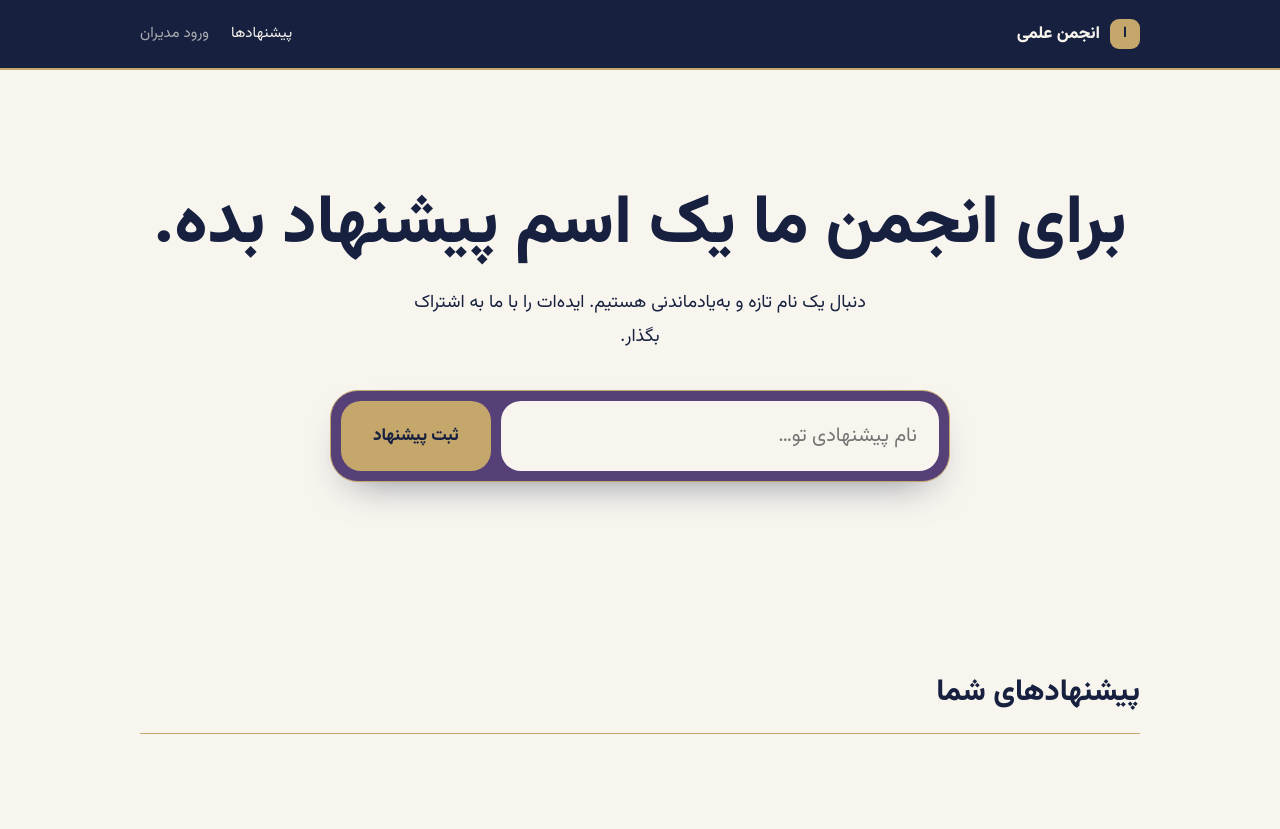
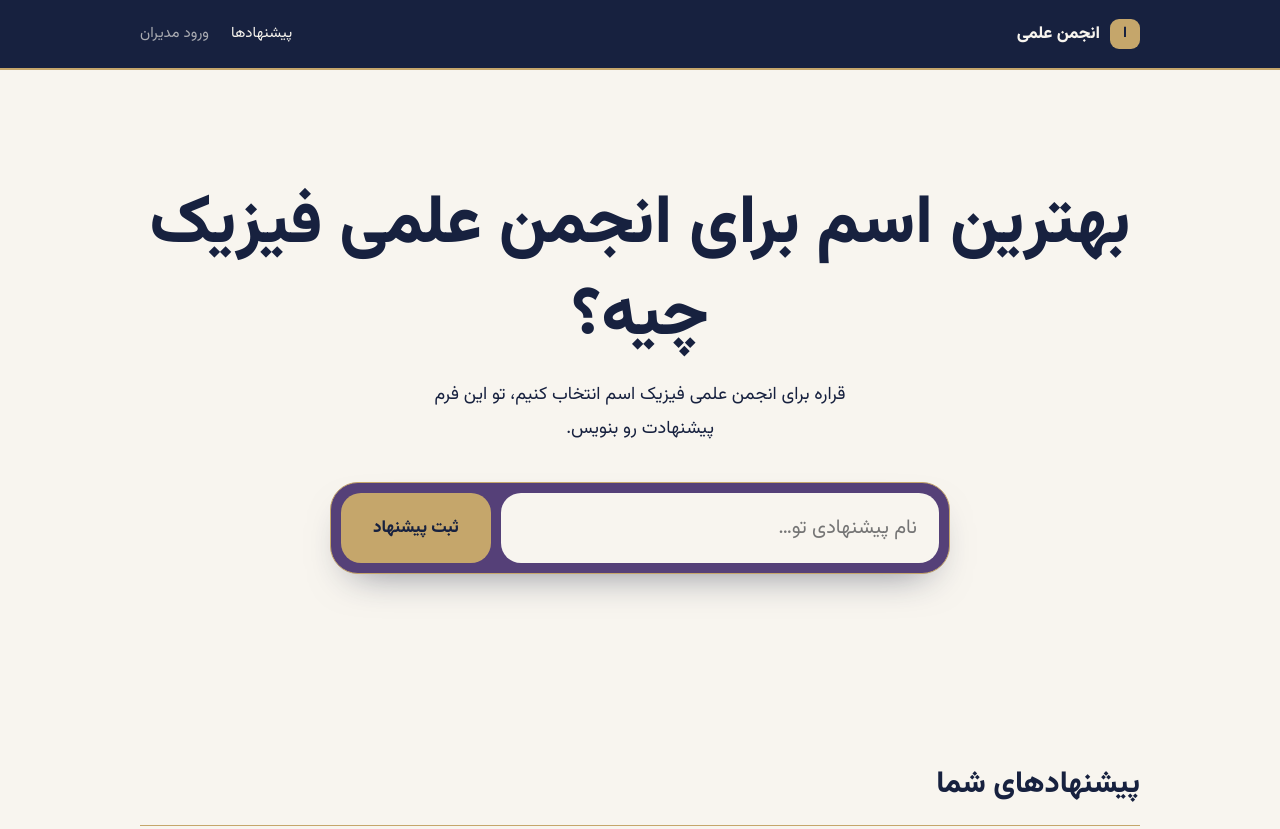
Before and after one commit to parnianasgari2007-hash/scientific-association-naming, a plain HTML site: page index.html in a window 1280 px wide. Shown: the top 829 px of the page. Drawn offline with nearby package versions, Linux system fonts and the light colour scheme; no server answers.

Commit message:
Update index.html

```diff
--- a/index.html
+++ b/index.html
@@ -9,8 +9,8 @@
 <nav><a href="#ideas">پیشنهادها</a><a class="quiet" href="admin.html">ورود مدیران</a></nav></div></header>
 <main>
 <section class="hero"><div class="wrap">
-<h1>برای انجمن ما یک اسم پیشنهاد بده.</h1>
-<p>دنبال یک نام تازه و به‌یادماندنی هستیم. ایده‌ات را با ما به اشتراک بگذار.</p>
+<h1>بهترین اسم برای انجمن علمی فیزیک چیه؟</h1>
+<p>قراره برای انجمن علمی فیزیک اسم انتخاب کنیم، تو این فرم پیشنهادت رو بنویس.</p>
 <div class="plate"><form id="f" novalidate>
 <label class="hp">وب‌سایت<input id="hp" type="text" name="website" tabindex="-1" autocomplete="off"></label>
 <input id="name" type="text" maxlength="60" placeholder="نام پیشنهادی تو…" aria-label="نام پیشنهادی" autocomplete="off" required>
```
